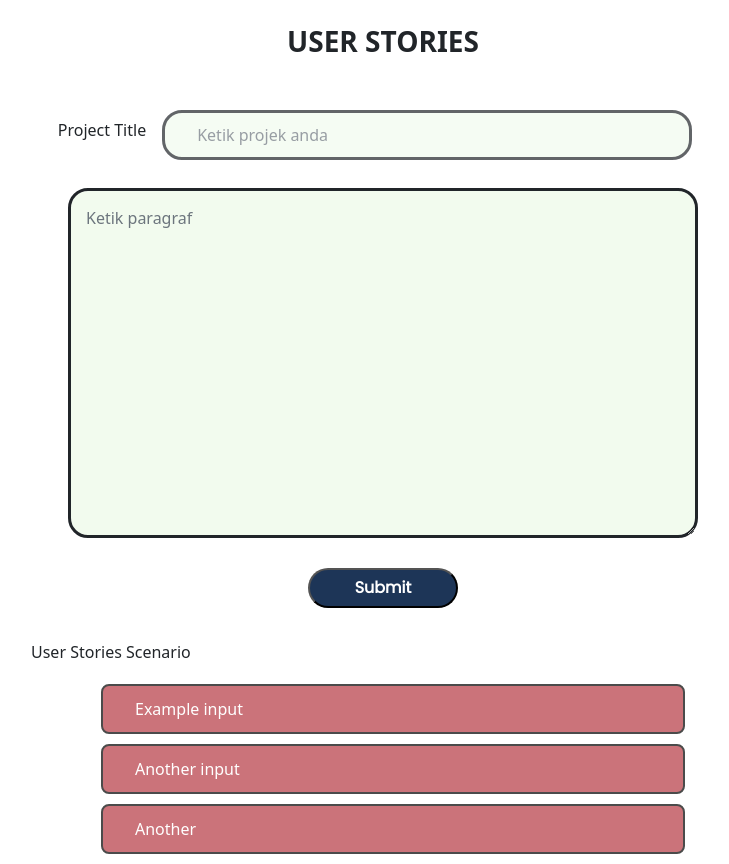
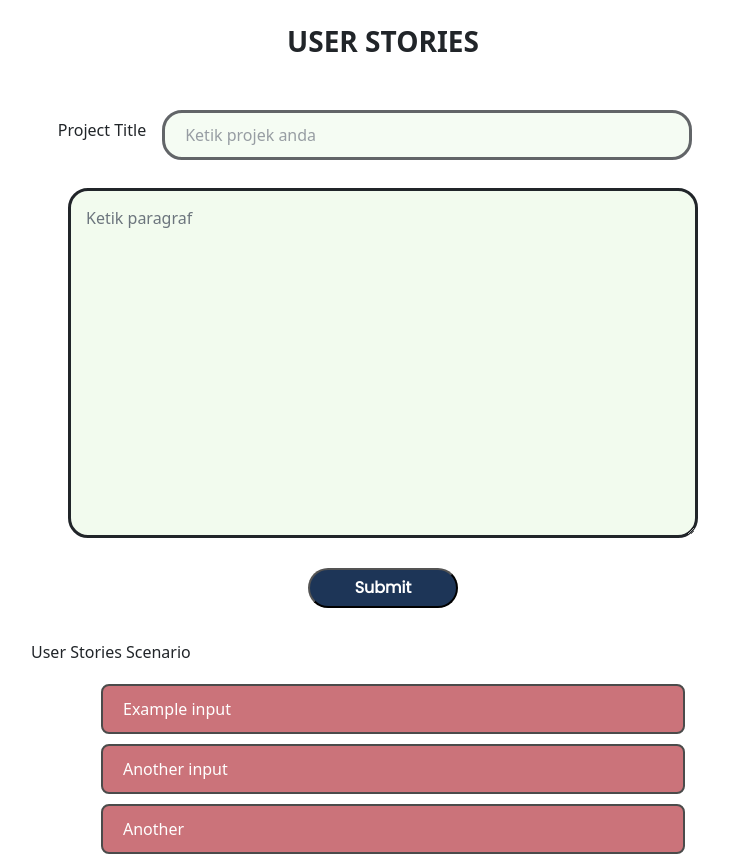
Before and after one commit to AgileRE-2023/USGenerator, a Django app: page /client/inputUserStory in a window 1280 px wide. Shown: the part 90-954 px from the top of the page, without its empty margins (257-986 px from the left). Run offline with Django 4.2, Linux system fonts and the light colour scheme.

Commit message:
minor patch

```diff
--- a/usg/client/static/css/regist.css
+++ b/usg/client/static/css/regist.css
@@ -83,6 +83,7 @@
     border-radius: 8px;
     opacity: 0.7;
     background: var(--gray-scales-off-white, #F0F2F3);
+    padding-left: 20px;
 }
 
 button {
--- a/usg/client/static/css/sign_in.css
+++ b/usg/client/static/css/sign_in.css
@@ -63,6 +63,7 @@
     border-radius: 8px;
     opacity: 0.7;
     background: var(--gray-scales-off-white, #F0F2F3);
+    padding-left: 20px;
 }
 
 input[type="password"] {
@@ -72,6 +73,7 @@
     border-radius: 8px;
     opacity: 0.7;
     background: var(--gray-scales-off-white, #F0F2F3);
+    padding-left: 20px;
 }
 
 /* #password {
@@ -129,9 +131,7 @@
 }
 
 
-input::placeholder {
-    padding: 20px;
-}
+
 
 .dontHave {
     display: flex;
```
